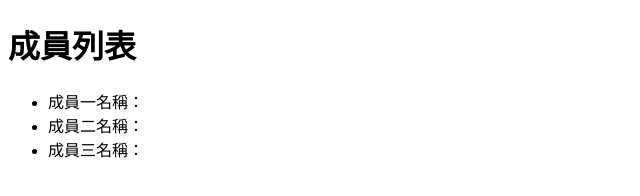
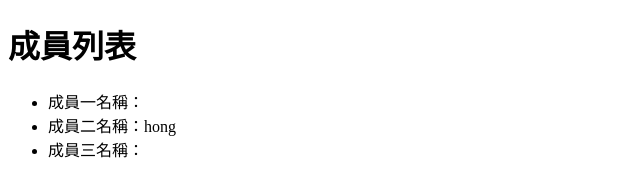
Before and after one commit to swalok47716/hexs-js-group-w5-3, a plain HTML site: page index.html in a window 1280 px wide. Shown: the full height of the page, 0-640 px from the left. Drawn offline with Linux system fonts and the light colour scheme.

Commit message:
新增成員二

```diff
--- a/index.html
+++ b/index.html
@@ -9,7 +9,7 @@
     <h1>成員列表</h1>
     <ul>
         <li>成員一名稱：</li>
-        <li>成員二名稱：</li>
+        <li>成員二名稱：hong</li>
         <li>成員三名稱：</li>
     </ul>
 </body>
```
